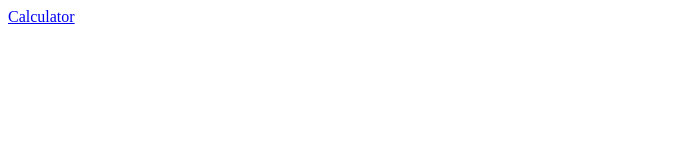
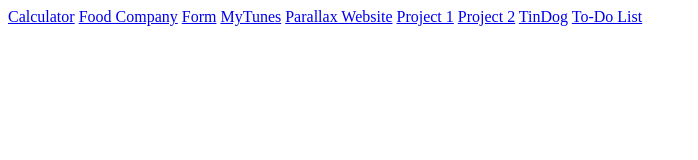
Before and after one commit to NatuRao/Web-Projects, a plain HTML site: page index.html in a window 1280 px wide. Shown: the whole page, without its empty margins (0-698 px from the left). Drawn offline with Linux system fonts and the light colour scheme.

Commit message:
Update index.html

```diff
--- a/index.html
+++ b/index.html
@@ -4,5 +4,13 @@
   </head
   <body>
     <a href="Calculator/index.html">Calculator</a>
+    <a href="Food Company/index.html">Food Company</a>
+    <a href="Form/index.html">Form</a>
+    <a href="MyTunes/index.html">MyTunes</a>
+    <a href="Parallax Website/index.html">Parallax Website</a>
+    <a href="Project 1/index.html">Project 1</a>
+    <a href="Project 2/index.html">Project 2</a>
+    <a href="TinDog/index.html">TinDog</a>
+    <a href="To-Do List/index.html">To-Do List</a>
   </body>
 </html>
```
